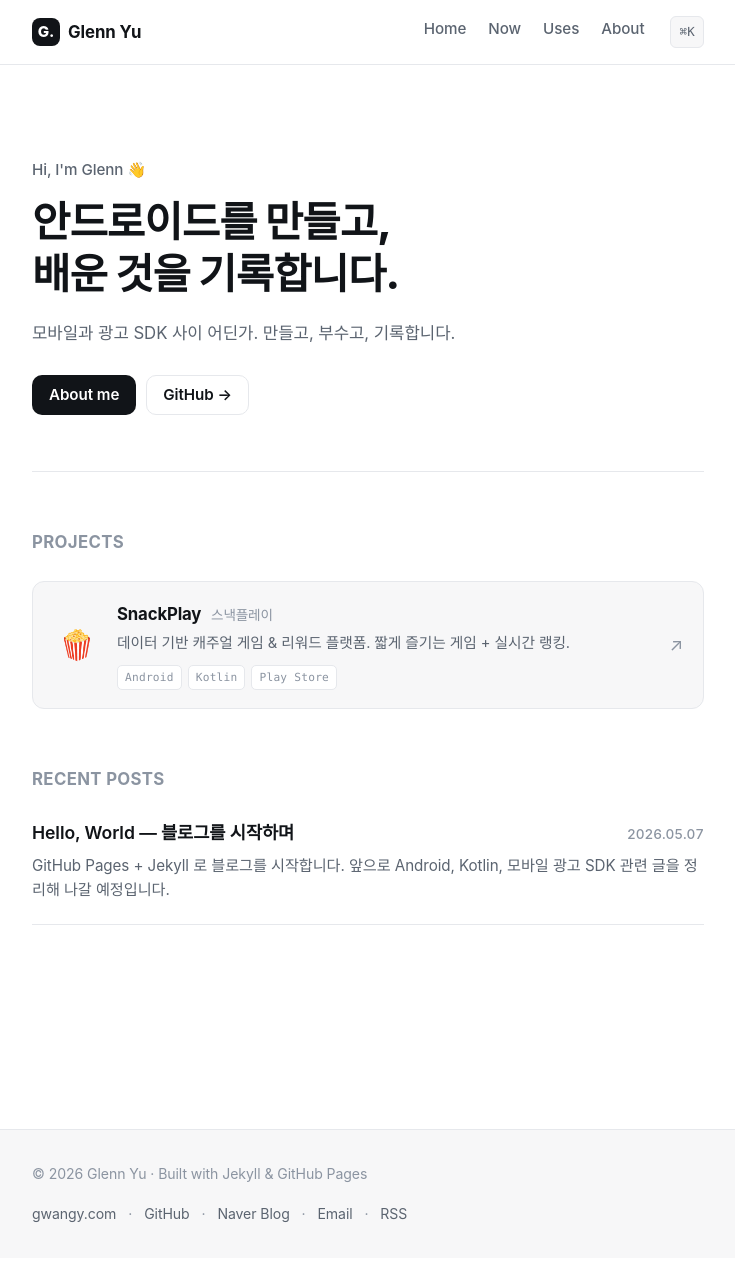
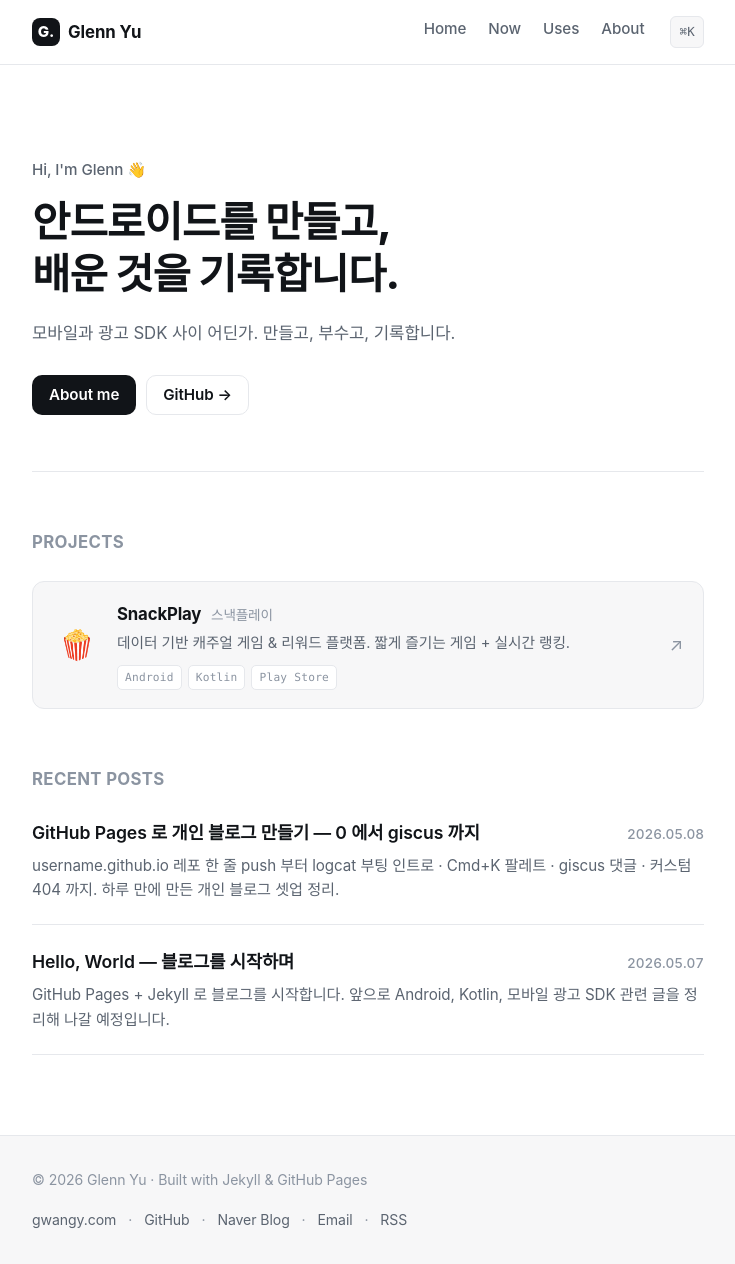
Before and after one commit to glenn-yu/glenn-yu.github.io, a Jekyll site: the page built from index.html, in a window 1280 px wide and 1264 px high. Shown: the whole window, without its empty margins (272-1007 px from the left). Built offline with Jekyll 4.4.1, drawn with Linux system fonts in a browser that asks for light colours; some web fonts are replaced; the list of posts is cut into pages by our own code; part of the change alters nothing that is shown.

Commit message:
post: GitHub Pages 로 개인 블로그 만들기 — 0 에서 giscus 까지
- 5분 컷 → Jekyll → 한글 폰트 → 다크/라이트 → 부팅 인트로 → ⌘K → SEO/OG → 포스트 UX → giscus → 404 까지
- _config.yml 에 future: true 추가 (미래 날짜 글 발행)

Co-Authored-By: Claude Opus 4.7 (1M context) <noreply@anthropic.com>

````diff
--- a/_config.yml
+++ b/_config.yml
@@ -28,6 +28,9 @@ plugins:
 # Pagination (display N posts on home)
 paginate: 5
 
+# 미래 날짜 포스트도 발행 (글 예약·미리보기용)
+future: true
+
 # Defaults
 defaults:
   - scope:
--- /dev/null
+++ b/_posts/2026-05-08-github-pages-blog-setup.md
@@ -0,0 +1,383 @@
+---
+title: "GitHub Pages 로 개인 블로그 만들기 — 0 에서 giscus 까지"
+date: 2026-05-08 14:00:00 +0900
+tags: [github-pages, jekyll, blog, setup]
+excerpt: "username.github.io 레포 한 줄 push 부터 logcat 부팅 인트로 · Cmd+K 팔레트 · giscus 댓글 · 커스텀 404 까지. 하루 만에 만든 개인 블로그 셋업 정리."
+---
+
+하루 동안 GitHub Pages 로 개인 블로그를 만들었습니다 — 지금 보고 계신 이 사이트입니다.
+다음에 또 만들 일이 생길 것 같아서 과정을 기록해 둡니다.
+
+> **결과물**: [glenn-yu.github.io](https://glenn-yu.github.io) — Jekyll · 로그캣 부팅 인트로 · ⌘K 팔레트 · 다크/라이트 · giscus 댓글 · 커스텀 404.
+> **전체 코드**: [glenn-yu/glenn-yu.github.io](https://github.com/glenn-yu/glenn-yu.github.io)
+
+## 왜 GitHub Pages 인가
+
+선택지는 많습니다 — Vercel, Netlify, Cloudflare Pages 등.
+그중 GitHub Pages 를 고른 이유는 단순합니다.
+
+- **레포 = 사이트** — `username.github.io` 레포를 만들면 그게 그대로 사이트 URL.
+- **Jekyll 자동 빌드** — 마크다운만 push 하면 GitHub 가 알아서 빌드. CI 설정 필요 없음.
+- **무료 + HTTPS 자동**.
+- **버전 관리가 곧 발행 이력** — `git log` 가 변경사항 기록.
+
+단점이라면 "GitHub 화이트리스트된 Jekyll 플러그인만 쓸 수 있다" 정도. 일반 블로그로는 충분합니다.
+
+## 5분 컷 — 한 줄로 사이트 띄우기
+
+가장 빠른 코스부터 가봅시다.
+
+1. GitHub 에서 새 레포: 이름은 정확히 `<본인-username>.github.io`, Public.
+2. 클론하고 `index.html` 하나 만들어 push:
+
+```bash
+git clone https://github.com/<본인>/<본인>.github.io.git
+cd <본인>.github.io
+echo "<h1>Hello, world</h1>" > index.html
+git add index.html
+git commit -m "init"
+git push origin main
+```
+
+3. 1~2분 후 `https://<본인>.github.io` 접속.
+
+여기서 끝내도 됩니다. 정적 HTML/CSS/JS 만 잘 짜도 사이트 하나 만드는 데 충분해요.
+하지만 글이 늘어나면 레이아웃·메타·목록 처리가 귀찮아지니, 다음 단계로 넘어갑니다.
+
+## Jekyll 로 본격 블로그 만들기
+
+블로그 운영에는 Jekyll 이 편합니다. 마크다운 파일을 추가하면 곧 글이 됩니다.
+
+**최소 구성**:
+
+```
+.
+├── _config.yml          # 사이트 설정
+├── _layouts/
+│   ├── default.html     # 모든 페이지 공통 레이아웃
+│   └── post.html        # 블로그 글 레이아웃
+├── _includes/
+│   ├── head.html
+│   ├── header.html
+│   └── footer.html
+├── _posts/
+│   └── YYYY-MM-DD-제목.md
+├── assets/css/main.css
+├── index.html           # 홈
+└── about.md             # 소개
+```
+
+**`_config.yml`** 예시:
+
+```yaml
+title: Glenn Yu
+tagline: Mobile · Adtech Engineer
+url: "https://glenn-yu.github.io"
+
+author:
+  name: Glenn Yu
+  email: gwangy.yu@gmail.com
+  github: glenn-yu
+
+markdown: kramdown
+permalink: /posts/:title/
+timezone: Asia/Seoul
+
+plugins:
+  - jekyll-feed
+  - jekyll-sitemap
+```
+
+**Gemfile** (로컬 미리보기 안 할 거면 없어도 됨):
+
+```ruby
+source "https://rubygems.org"
+gem "github-pages", group: :jekyll_plugins
+group :jekyll_plugins do
+  gem "jekyll-feed"
+  gem "jekyll-sitemap"
+end
+```
+
+**글 한 편** (`_posts/2026-05-08-hello.md`):
+
+{% raw %}
+```markdown
+---
+title: "안녕하세요"
+date: 2026-05-08 14:00:00 +0900
+tags: [intro]
+---
+
+본문...
+```
+{% endraw %}
+
+push 하면 `/posts/안녕하세요/` 로 자동 발행됩니다.
+
+## 한국어 친화 셋업
+
+기본 시스템 폰트로도 작동하지만, 한국어 가독성에 진심이라면 [Pretendard](https://github.com/orioncactus/pretendard) 추천입니다.
+CDN 한 줄로 끝납니다.
+
+```html
+<link rel="stylesheet"
+      href="https://cdn.jsdelivr.net/gh/orioncactus/pretendard@v1.3.9/dist/web/variable/pretendardvariable.min.css">
+```
+
+CSS 폰트 스택:
+
+```css
+:root {
+  --font-sans: "Pretendard Variable", Pretendard, -apple-system,
+               BlinkMacSystemFont, "Apple SD Gothic Neo",
+               "Segoe UI", Roboto, sans-serif;
+}
+body { font-family: var(--font-sans); }
+```
+
+## 다크/라이트 자동 + 수동 토글
+
+`prefers-color-scheme` 미디어 쿼리만 쓰면 시스템 설정에 따라 자동 전환됩니다.
+
+```css
+:root { --bg: #ffffff; --fg: #111418; }
+@media (prefers-color-scheme: dark) {
+  :root { --bg: #0e1116; --fg: #e6edf3; }
+}
+```
+
+수동 토글까지 원하면 `data-theme` 속성으로 오버라이드를 추가합니다.
+
+```css
+:root[data-theme="light"] { --bg: #ffffff; }
+:root[data-theme="dark"]  { --bg: #0e1116; }
+```
+
+JS 로 토글하면서 `localStorage` 에 저장하면 페이지 이동에도 유지됩니다.
+
+```js
+function toggleTheme() {
+  var cur = document.documentElement.getAttribute('data-theme');
+  var next = cur === 'dark' ? 'light' : 'dark';
+  document.documentElement.setAttribute('data-theme', next);
+  localStorage.setItem('theme', next);
+}
+```
+
+페인트 깜빡임을 막으려면 `<head>` 에서 동기 스크립트로 미리 적용해 두세요.
+
+## 색다른 한 끗 — 로그캣 부팅 인트로
+
+여기부터는 취향 영역입니다.
+저는 안드로이드 개발자 정체성을 살리고 싶어서, 사이트 첫 진입 시 `adb logcat` 같은 텍스트가 흐르는 인트로를 넣었습니다.
+
+핵심 아이디어:
+
+- `sessionStorage` 로 **세션당 1회만** 표시
+- 클릭 / 키 입력으로 즉시 skip
+- 텍스트는 한 줄씩 `setTimeout` 으로 출력
+- 페이지 본문은 `boot-pending` 클래스로 잠시 숨김 → 인트로 끝나면 해제
+
+요지만 옮기면:
+
+```js
+function runBoot() {
+  if (sessionStorage.getItem('boot-seen') === '1') return;
+  // overlay 생성, 줄 단위로 setTimeout 출력
+  // 끝나면 sessionStorage.setItem('boot-seen', '1')
+}
+```
+
+[전체 구현 보기](https://github.com/glenn-yu/glenn-yu.github.io/blob/main/assets/js/site.js).
+
+## ⌘K 커맨드 팔레트
+
+Linear / VSCode 의 그 팔레트입니다. `Cmd+K` 누르면 페이지·글·명령을 한 번에 검색.
+
+페이지·글 데이터는 `_layouts/default.html` 에서 Liquid 로 주입합니다:
+
+{% raw %}
+```html
+<script>
+window.SITE_DATA = {
+  pages: [
+    { title: "Home",  url: "{{ '/' | relative_url }}" },
+    { title: "About", url: "{{ '/about/' | relative_url }}" }
+  ],
+  posts: [
+    {%- for p in site.posts -%}
+      { title: {{ p.title | jsonify }},
+        url: {{ p.url | relative_url | jsonify }} }
+      {%- unless forloop.last -%},{%- endunless -%}
+    {%- endfor -%}
+  ]
+};
+</script>
+```
+{% endraw %}
+
+JS 쪽에서는 `Cmd+K` 핸들링 + 간단한 퍼지 매칭 + 화살표 키 네비게이션만 있으면 됩니다.
+
+## SEO · 공유 기본 — 파비콘 + OG 이미지
+
+여기는 건너뛰면 안 됩니다.
+카카오톡·슬랙·트위터 어디든 링크 미리보기가 안 뜨면 사이트가 빈약해 보여요.
+
+**파비콘** (SVG 추천 — 모던 브라우저 모두 지원):
+
+```html
+<link rel="icon" type="image/svg+xml" href="/assets/favicon.svg">
+<link rel="icon" type="image/png" sizes="64x64" href="/assets/favicon.png">
+<link rel="apple-touch-icon" href="/assets/apple-touch-icon.png">
+```
+
+**Open Graph / Twitter Card 메타**:
+
+{% raw %}
+```html
+<meta property="og:type" content="website">
+<meta property="og:title" content="{{ site.title }}">
+<meta property="og:description" content="{{ site.description }}">
+<meta property="og:image" content="{{ '/assets/og-image.png' | absolute_url }}">
+<meta name="twitter:card" content="summary_large_image">
+<meta name="twitter:image" content="{{ '/assets/og-image.png' | absolute_url }}">
+```
+{% endraw %}
+
+OG 이미지는 1200×630 권장이지만 1200×1200 도 대부분 플랫폼이 받아줍니다.
+디자이너 없으면 SVG 로 직접 그리고 macOS 의 `qlmanage` 로 PNG 변환 가능:
+
+```bash
+qlmanage -t -s 1200 -o . og-image.svg
+mv og-image.svg.png og-image.png
+```
+
+## 포스트 UX 폴리시
+
+**읽기 시간** — kramdown 의 `size` 필터로 글자 수 세고 분 단위 환산. 한국어 기준 ~500자/분:
+
+{% raw %}
+```liquid
+{%- assign chars = content | strip_html | size -%}
+{%- assign rt = chars | divided_by: 500 | plus: 1 -%}
+📖 {{ rt }}분 읽기
+```
+{% endraw %}
+
+**코드 복사 버튼** — `<pre>` 마다 버튼 주입:
+
+```js
+document.querySelectorAll('.post-content pre').forEach(function (pre) {
+  var btn = document.createElement('button');
+  btn.textContent = 'Copy';
+  btn.onclick = function () {
+    var code = (pre.querySelector('code') || pre).textContent;
+    navigator.clipboard.writeText(code);
+    btn.textContent = 'Copied!';
+    setTimeout(function () { btn.textContent = 'Copy'; }, 1500);
+  };
+  pre.appendChild(btn);
+});
+```
+
+**헤딩 앵커** — kramdown 은 `auto_ids` 가 기본 활성이라 `h2` / `h3` 에 자동으로 `id` 가 붙습니다.
+JS 로 호버 시 보이는 `#` 링크만 추가하면 됩니다.
+
+```js
+document.querySelectorAll('.post-content h2[id], .post-content h3[id]')
+  .forEach(function (h) {
+    var a = document.createElement('a');
+    a.className = 'heading-anchor';
+    a.href = '#' + h.id;
+    a.textContent = '#';
+    h.appendChild(a);
+  });
+```
+
+## giscus 댓글
+
+Disqus 대신 GitHub Discussions 기반 [giscus](https://giscus.app) 를 썼습니다.
+광고 없고, 댓글이 곧 디스커션이라 통계 보기도 편합니다.
+
+**셋업 순서**:
+
+1. 레포에 Discussions 활성화:
+   ```bash
+   gh api -X PATCH repos/<유저>/<레포> -f has_discussions=true
+   ```
+2. [github.com/apps/giscus](https://github.com/apps/giscus) 에서 giscus 앱을 레포에 설치.
+3. [giscus.app](https://giscus.app) 에서 설정 후 스크립트 카피.
+
+**스크립트** (`_includes/giscus.html` 같은 곳에 두고 post 레이아웃에서 include):
+
+```html
+<script src="https://giscus.app/client.js"
+        data-repo="<유저>/<레포>"
+        data-repo-id="..."
+        data-category="Announcements"
+        data-category-id="..."
+        data-mapping="pathname"
+        data-theme="preferred_color_scheme"
+        data-lang="ko"
+        crossorigin="anonymous"
+        async>
+</script>
+```
+
+수동 테마 토글이 있으면 giscus iframe 한테도 알려줘야 합니다:
+
+```js
+iframe.contentWindow.postMessage(
+  { giscus: { setConfig: { theme: 'dark' } } },
+  'https://giscus.app'
+);
+```
+
+## 404 페이지에도 정체성을
+
+`/404.html` 만들어 두면 GitHub Pages 가 안 잡히는 경로마다 자동으로 띄워줍니다.
+저는 안드로이드 크래시 화면 미러링한 logcat 스타일로 만들었습니다.
+
+```
+FATAL EXCEPTION: main
+Process: io.glenn.site, PID: 404
+com.gwangy.site.RouteNotFoundException: no route matched "/asdf"
+    at com.gwangy.site.Router.resolve(Router.kt:42)
+    ...
+```
+
+JS 로 잘못 입력된 경로를 동적으로 박아 넣어서 어디서 길을 잃었는지 보여줍니다.
+
+```js
+document.getElementById('bad-path').textContent
+  = '"' + (location.pathname + location.search).slice(0, 80) + '"';
+```
+
+## 정리하며
+
+하루 만에 만든 셋업이지만 글 쓸 환경으로는 충분합니다.
+정리하면 이렇습니다.
+
+**필수**
+
+- `username.github.io` 레포 + `index.html`
+- Jekyll layouts / includes / posts
+- 다크 · 라이트 + 한국어 폰트
+- 파비콘 + OG 이미지
+
+**있으면 좋은**
+
+- 정체성을 드러내는 한 끗 (부팅 인트로 같은)
+- ⌘K 팔레트
+- 읽기 시간 + 코드 복사 + 헤딩 앵커
+- giscus 댓글
+- 커스텀 404
+
+다음은 사이트를 만지는 게 아니라 **글을 쓰는 것**입니다.
+만든 도구를 실제로 쓰면서 부족한 부분을 발견하는 게 다음 사이클이에요.
+
+---
+
+읽어주셔서 감사합니다.
+질문 / 제보 / 잘못된 부분은 아래 댓글이나 [이슈](https://github.com/glenn-yu/glenn-yu.github.io/issues) 로 부탁드립니다 🙇‍♂️
````
